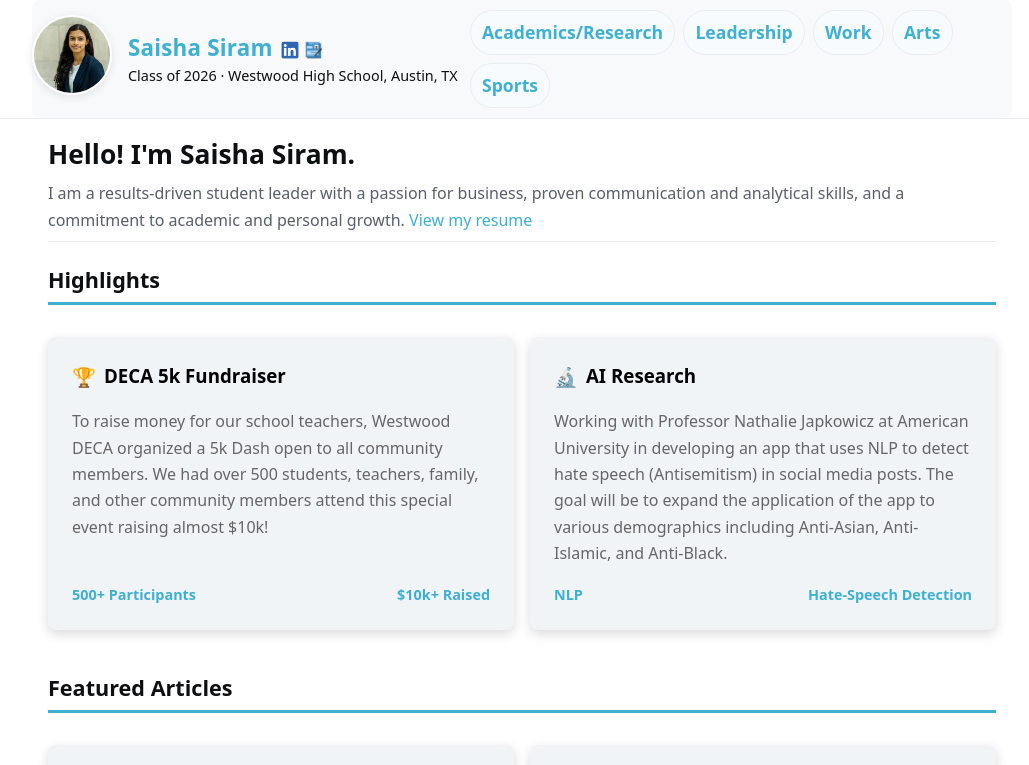
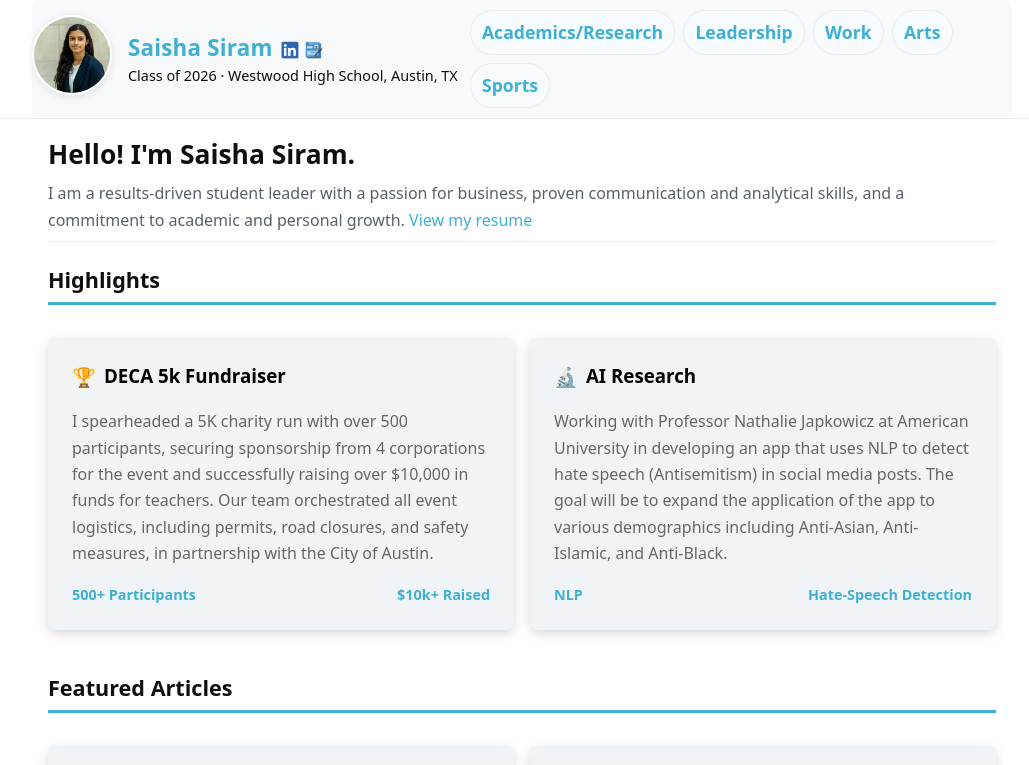
Before and after one commit to saisha08/profile, a Jekyll site: the page built from index.md, in a window 1280 px wide and 1327 px high, cut to the strip 0-765 px from the top of the window. Shown: the whole strip, without its empty margins (118-1147 px from the left). Built offline with Jekyll 4.4.1, drawn with Linux system fonts in a browser that asks for light colours.

Commit message:
Update DECA 5K fundraiser summary
- Changed to first-person perspective with 'I spearheaded'
- Added details about securing 4 corporate sponsorships
- Mentioned partnership with City of Austin for logistics
- Included specific details about permits, road closures, and safety measures

```diff
--- a/index.md
+++ b/index.md
@@ -23,7 +23,7 @@ permalink: /
         <div class="activity-icon" style="font-size: 1.2rem;">🏆</div>
         <h3 style="color: #000; margin: 0;">DECA 5k Fundraiser</h3>
       </div>
-      <p style="margin: 0 0 1rem 0; color: #666; flex-grow: 1;">To raise money for our school teachers, Westwood DECA organized a 5k Dash open to all community members. We had over 500 students, teachers, family, and other community members attend this special event raising almost $10k!</p>
+      <p style="margin: 0 0 1rem 0; color: #666; flex-grow: 1;">I spearheaded a 5K charity run with over 500 participants, securing sponsorship from 4 corporations for the event and successfully raising over $10,000 in funds for teachers. Our team orchestrated all event logistics, including permits, road closures, and safety measures, in partnership with the City of Austin.</p>
 
       <div class="activity-stats" style="display: flex; justify-content: space-between; font-size: 0.9rem; color: #3eb0d2; font-weight: bold; margin-top: auto;">
         <span>500+ Participants</span>
```
